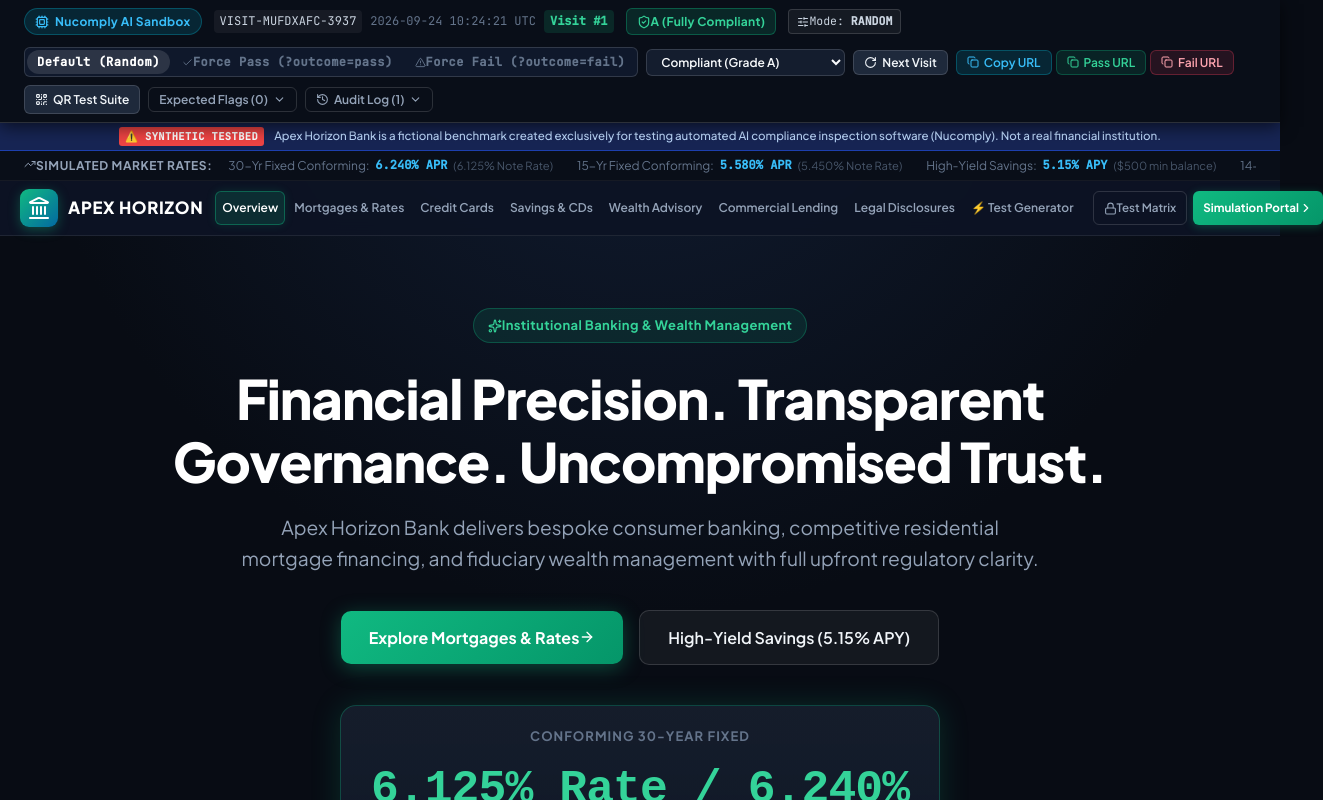
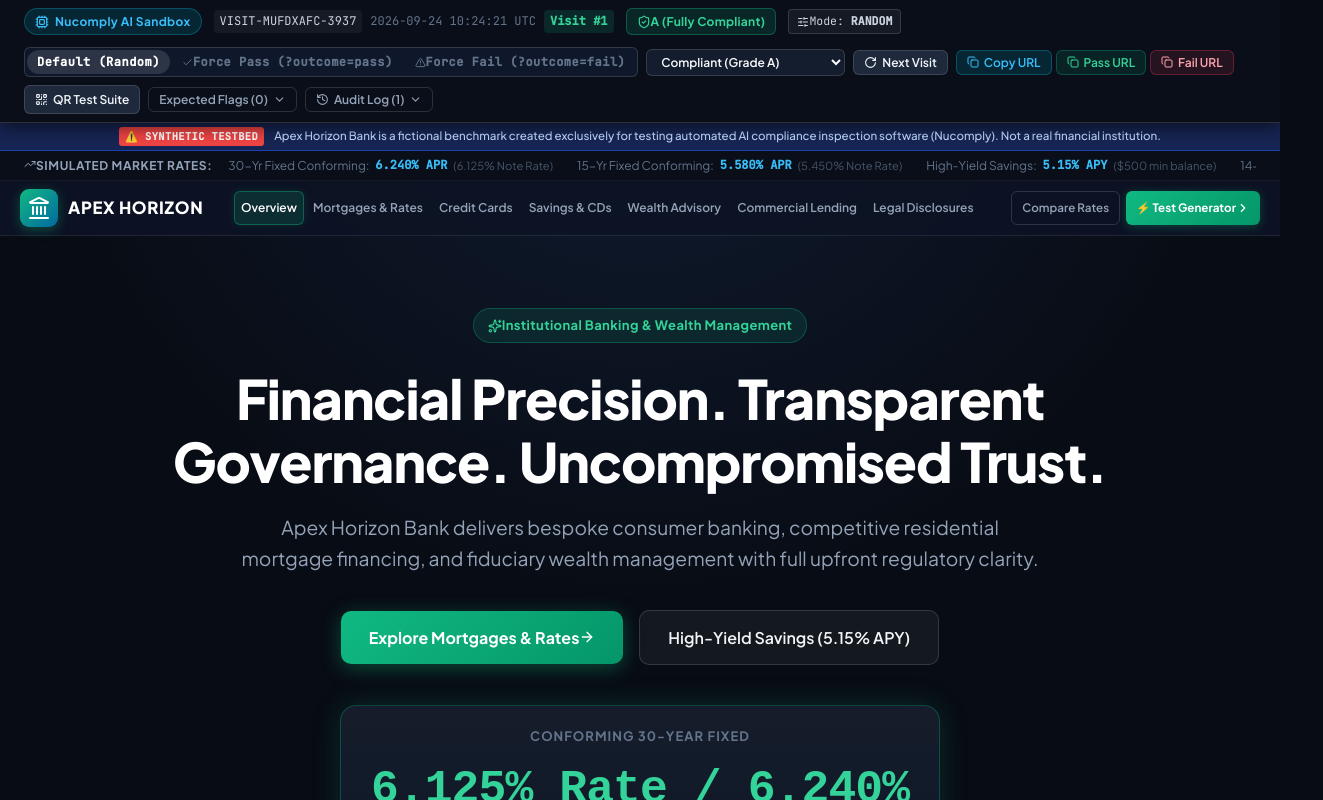
Before and after one commit to owensheehan/NCT, a React (Vite) app: page /#/ in a window 1280 px wide. Shown: the top 800 px of the page, 1323 px wide, since content can reach past the window. Built offline with nearby package versions, Linux system fonts and the light colour scheme.

Commit message:
fix: remove duplicate Test Generator buttons from navbar and consolidate to single primary CTA

```diff
--- a/src/components/Navbar.tsx
+++ b/src/components/Navbar.tsx
@@ -17,7 +17,6 @@ export const Navbar: React.FC<NavbarProps> = ({ rates }): React.ReactNode => {
     { label: 'Wealth Advisory', path: '/wealth' },
     { label: 'Commercial Lending', path: '/business-loans' },
     { label: 'Legal Disclosures', path: '/disclosures' },
-    { label: '⚡ Test Generator', path: '/test-generator' },
   ];
 
   const defaultRates = [
@@ -89,12 +88,11 @@ export const Navbar: React.FC<NavbarProps> = ({ rates }): React.ReactNode => {
           </ul>
 
           <div className="nav-actions">
-            <Link to="/test-generator" className="nav-btn-secondary" title="View Automated Compliance Test Matrix">
-              <Lock size={13} className="inline mr-1 text-slate-400" />
-              <span>Test Matrix</span>
+            <Link to="/mortgages" className="nav-btn-secondary" title="Compare Residential Mortgage Rates">
+              <span>Compare Rates</span>
             </Link>
-            <Link to="/test-generator" className="nav-btn-primary" title="Synthetic Compliance Simulation Only">
-              <span>Simulation Portal</span>
+            <Link to="/test-generator" className="nav-btn-primary" title="Launch Automated Compliance AI Test Matrix & Advert Generator">
+              <span>⚡ Test Generator</span>
               <ChevronRight size={14} className="inline ml-1" />
             </Link>
           </div>
```
